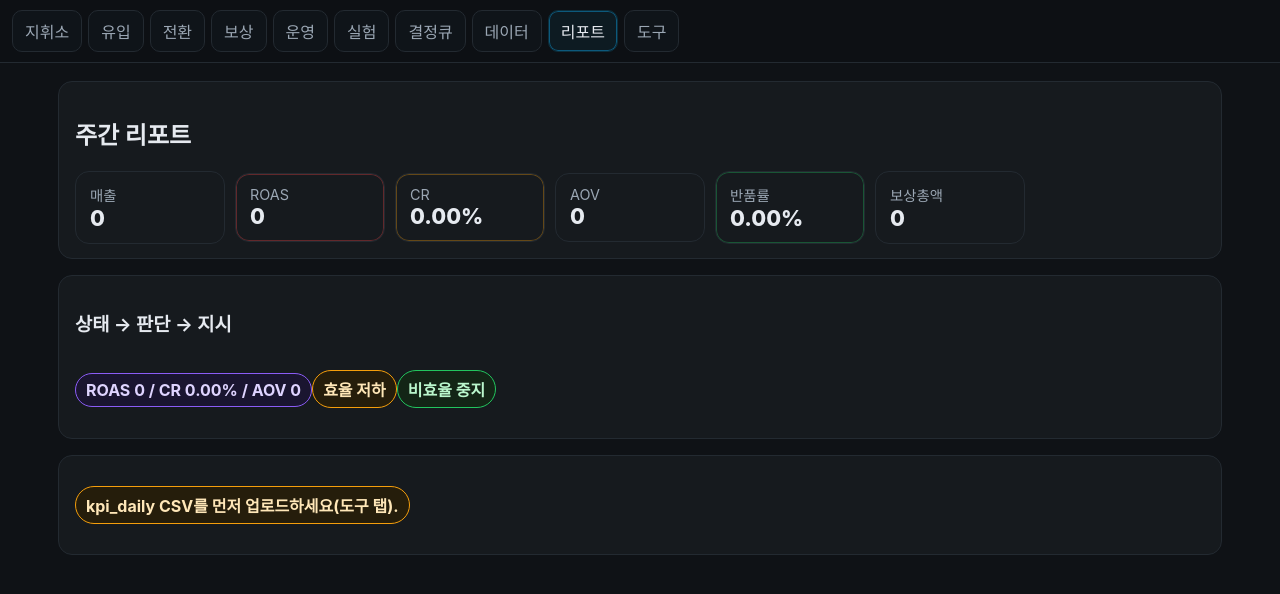
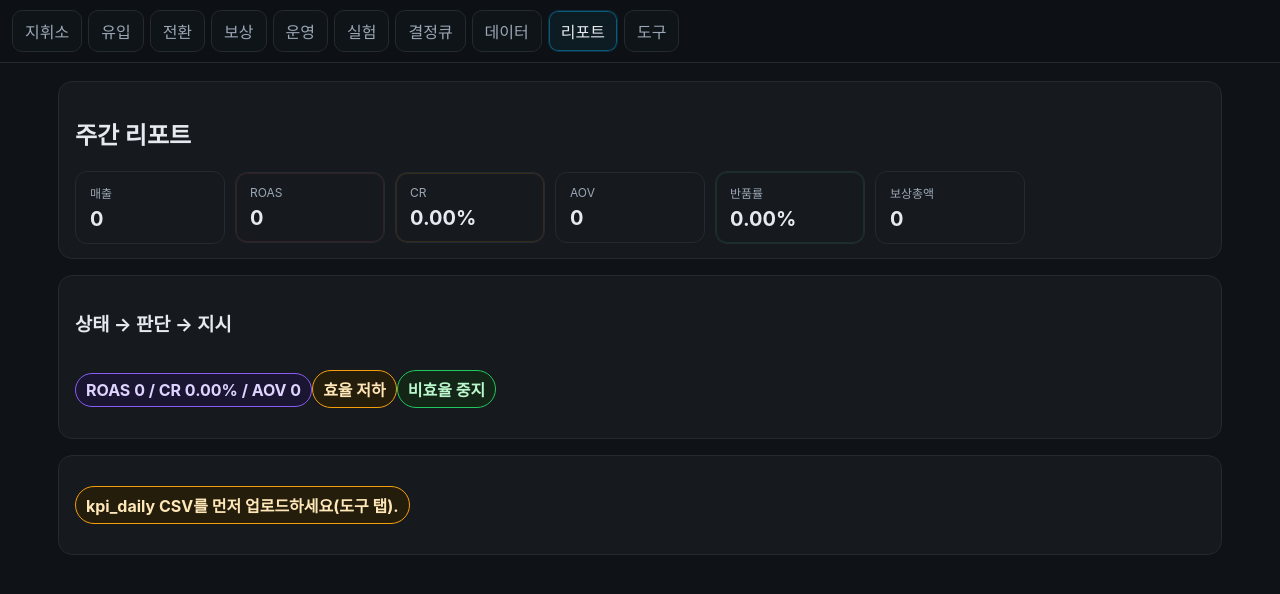
Before and after one commit to sht27363838-glitch/zp-v3.0, a Next.js app: page /report in a window 1280 px wide. Shown: the top 594 px of the page. Built offline with nearby package versions, Linux system fonts and the light colour scheme.

Commit message:
Update KpiTile.tsx

```diff
--- a/app/_components/KpiTile.tsx
+++ b/app/_components/KpiTile.tsx
@@ -1,16 +1,22 @@
 'use client';
-type Props={label:string; value:string; tone?:'plain'|'good'|'warn'|'bad'}
-export default function KpiTile({label,value,tone='plain'}:Props){
-  return(<div className={'kpi '+tone}>
-    <div className='kpi-label'>{label}</div>
-    <div className='kpi-value'>{value}</div>
-    <style jsx>{`
-      .kpi{min-width:150px;padding:12px 14px;border-radius:14px;border:1px solid var(--border);background:#161A1E}
-      .kpi-label{font-size:.9rem;color:var(--muted)}
-      .kpi-value{font-size:1.35rem;font-weight:800;color:#E6EAF0}
-      .kpi.good{box-shadow:inset 0 0 0 1px rgba(34,197,94,.35)}
-      .kpi.warn{box-shadow:inset 0 0 0 1px rgba(245,158,11,.35)}
-      .kpi.bad{ box-shadow:inset 0 0 0 1px rgba(239,68,68,.35)}
-    `}</style>
-  </div>);
+import React from 'react';
+
+export default function KpiTile({
+  label, value, tone,
+}: { label: string; value: string | number; tone?: 'good'|'warn'|'bad'|undefined }) {
+  const toneClass = tone==='good' ? 'good' : tone==='warn' ? 'warn' : tone==='bad' ? 'bad' : '';
+  return (
+    <div className={`kpi-tile ${toneClass}`}>
+      <div className='kpi-label'>{label}</div>
+      <div className='kpi-value'>{value}</div>
+      <style jsx>{`
+        .kpi-tile{min-width:150px;padding:12px 14px;border-radius:12px;background:#161A1E;border:1px solid #232A31}
+        .kpi-label{font-size:12px;color:#9BA7B4;margin-bottom:6px}
+        .kpi-value{font-size:20px;font-weight:700;color:#E6EAF0}
+        .kpi-tile.good{box-shadow:0 0 0 1px #22C55E22 inset}
+        .kpi-tile.warn{box-shadow:0 0 0 1px #F59E0B22 inset}
+        .kpi-tile.bad{ box-shadow:0 0 0 1px #EF444422 inset}
+      `}</style>
+    </div>
+  );
 }
```
